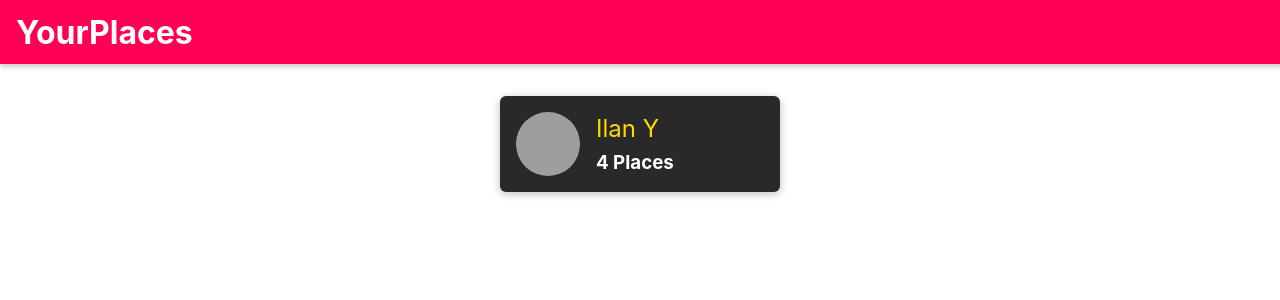
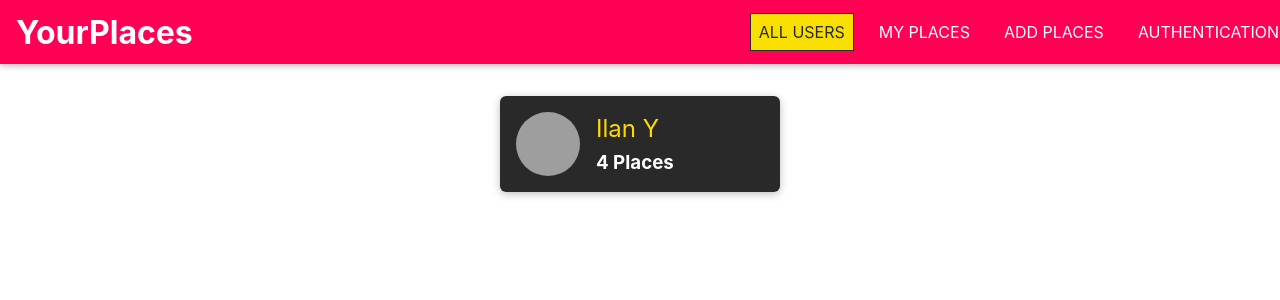
Before and after one commit to ilan111/Places-Web-App, a React (Create React App) app in the folder places-frontend/: page / in a window 1280 px wide. Shown: the top 300 px of the page. Built offline with nearby package versions, Linux system fonts and the light colour scheme; grey boxes are pictures that could not be loaded.

Commit message:
Added new components, Modified the navbar

```diff
--- a/places-frontend/public/index.html
+++ b/places-frontend/public/index.html
@@ -28,7 +28,10 @@
   </head>
   <body>
     <noscript>You need to enable JavaScript to run this app.</noscript>
+    <div id="backdrop-hook"></div>
+    <div id="drawer-hook"></div>
     <div id="root"></div>
+
     <!--
       This HTML file is a template.
       If you open it directly in the browser, you will see an empty page.
--- a/places-frontend/src/shared/components/Navigation/MainNavigation.js
+++ b/places-frontend/src/shared/components/Navigation/MainNavigation.js
@@ -1,23 +1,43 @@
-import React from 'react';
+import React,{useState} from 'react';
 import {Link} from 'react-router-dom';
 import MainHeader from './MainHeader';
 import './MainNavigation.css';
+import NavLinks from './NavLinks';
+import SideDrawer from './SideDrawer';
+import Backdrop from './../UIElements/Backdrop'
 
 function MainNavigation(props) {
+    const [drawerIsOpen,setDrawerIsOpen] = useState(false);
+    const openDrawer =()=>{
+        setDrawerIsOpen(true);
+    };
+    const closeDrawer =()=>{
+        setDrawerIsOpen(false);
+    };
     return (
+        <React.Fragment>
+            {drawerIsOpen&&<Backdrop onClick={closeDrawer}/>}
+            {drawerIsOpen&&(
+            <SideDrawer>
+                <nav className="main-navigation__drawer-nav">
+                    <NavLinks/>
+                </nav>
+            </SideDrawer>
+            )}
             <MainHeader>
-            <button className="main-navigation__menu-btn">
-                <span></span>
-                <span></span>
-                <span></span>
+                <button className="main-navigation__menu-btn" onClick={openDrawer}>
+                    <span/>
+                    <span/>
+                    <span/>
                 </button>
                 <h1 className="main-navigation__title">
                     <Link to="/">YourPlaces</Link>
                 </h1>
-            <nav>
-                ...
+                <nav className="main-navigation__header-nav">
+                    <NavLinks/>
                 </nav>
             </MainHeader>
+        </React.Fragment>
     )
 }
 
--- a/places-frontend/src/shared/components/Navigation/NavLinks.css
+++ b/places-frontend/src/shared/components/Navigation/NavLinks.css
@@ -0,0 +1,76 @@
+.nav-links {
+    list-style: none;
+    margin: 0;
+    padding: 0;
+    width: 100%;
+    height: 100%;
+    display: flex;
+    flex-direction: column;
+    justify-content: center;
+    align-items: center;
+  }
+
+  .nav-links li {
+    margin: 1rem;
+  }
+
+  .nav-links a {
+    border: 1px solid transparent;
+    color: #292929;
+    text-decoration: none;
+    padding: 0.5rem;
+  }
+
+  .nav-links a:hover,
+  .nav-links a:active,
+  .nav-links a.active {
+    background: #f8df00;
+    border-color: #292929;
+    color: #292929;
+  }
+
+  .nav-links button {
+    cursor: pointer;
+    border: 1px solid #292929;
+    color: #292929;
+    background: transparent;
+    padding: 0.5rem;
+    font: inherit;
+  }
+
+  .nav-links button:focus {
+    outline: none;
+  }
+
+  .nav-links button:hover,
+  .nav-links button:active {
+    background: #292929;
+    color: white;
+  }
+
+  @media (min-width: 768px) {
+    .nav-links {
+      flex-direction: row;
+    }
+
+    .nav-links li {
+      margin: 0 0.5rem;
+    }
+
+    .nav-links a {
+      color: white;
+      text-decoration: none;
+    }
+
+    .nav-links button {
+      border: 1px solid white;
+      color: white;
+      background: transparent;
+    }
+
+    .nav-links button:hover,
+    .nav-links button:active {
+      background: #f8df00;
+      color: #292929;
+    }
+  }
--- a/places-frontend/src/shared/components/Navigation/NavLinks.js
+++ b/places-frontend/src/shared/components/Navigation/NavLinks.js
@@ -0,0 +1,26 @@
+import React from 'react';
+import {NavLink} from 'react-router-dom';
+import './NavLinks.css';
+
+function NavLinks(props) {
+    return (
+        <div>
+            <ul className="nav-links">
+                <li>
+                    <NavLink to="/" exact>ALL USERS</NavLink>
+                </li>
+                <li>
+                    <NavLink to="/u1/places">MY PLACES</NavLink>
+                </li>
+                <li>
+                    <NavLink to="/places/new">ADD PLACES</NavLink>
+                </li>
+                <li>
+                    <NavLink to="/auth">AUTHENTICATION</NavLink>
+                </li>
+            </ul>
+        </div>
+    )
+}
+
+export default NavLinks
--- a/places-frontend/src/shared/components/Navigation/SideDrawer.css
+++ b/places-frontend/src/shared/components/Navigation/SideDrawer.css
@@ -0,0 +1,10 @@
+.side-drawer {
+    position: fixed;
+    left: 0;
+    top: 0;
+    z-index: 100;
+    height: 100vh;
+    width: 70%;
+    background: white;
+    box-shadow: 0 2px 8px rgba(0, 0, 0, 0.26);
+  }
--- a/places-frontend/src/shared/components/Navigation/SideDrawer.js
+++ b/places-frontend/src/shared/components/Navigation/SideDrawer.js
@@ -0,0 +1,11 @@
+import React from 'react';
+import ReactDOM from 'react-dom';
+import './SideDrawer.css';
+
+function SideDrawer(props) {
+    const content=<aside className="side-drawer">{props.children}</aside>;
+    return ReactDOM.createPortal(content, document.getElementById('drawer-hook'));
+
+};
+
+export default SideDrawer
--- /dev/null
+++ b/places-frontend/src/shared/components/UIElements/Backdrop.css
@@ -0,0 +1,9 @@
+.backdrop {
+  position: fixed;
+  top: 0;
+  left: 0;
+  width: 100%;
+  height: 100vh;
+  background: rgba(0, 0, 0, 0.75);
+  z-index: 10;
+}
--- /dev/null
+++ b/places-frontend/src/shared/components/UIElements/Backdrop.js
@@ -0,0 +1,13 @@
+import React from 'react';
+import ReactDOM from 'react-dom';
+
+import './Backdrop.css';
+
+const Backdrop = props => {
+  return ReactDOM.createPortal(
+    <div className="backdrop" onClick={props.onClick}></div>,
+    document.getElementById('backdrop-hook')
+  );
+};
+
+export default Backdrop;
```
Lines whose indentation alone changed are shown as unchanged.
